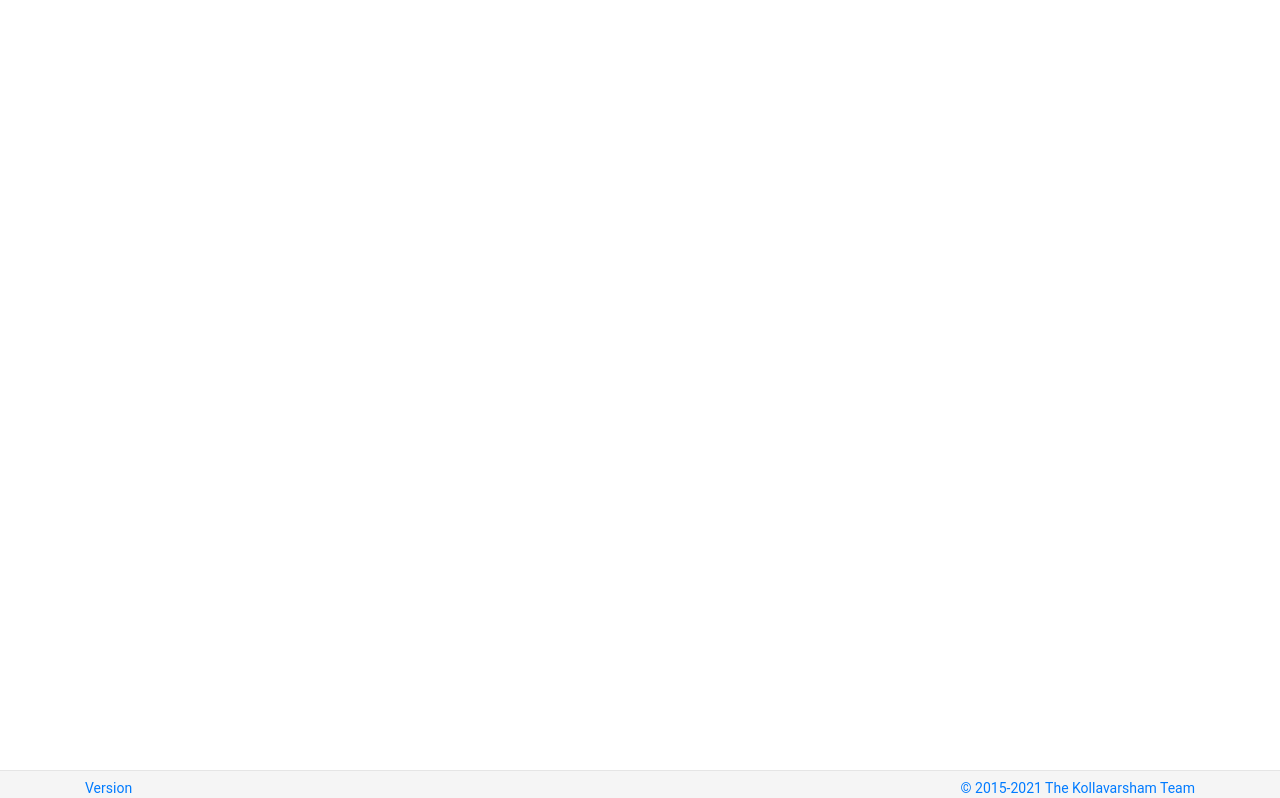
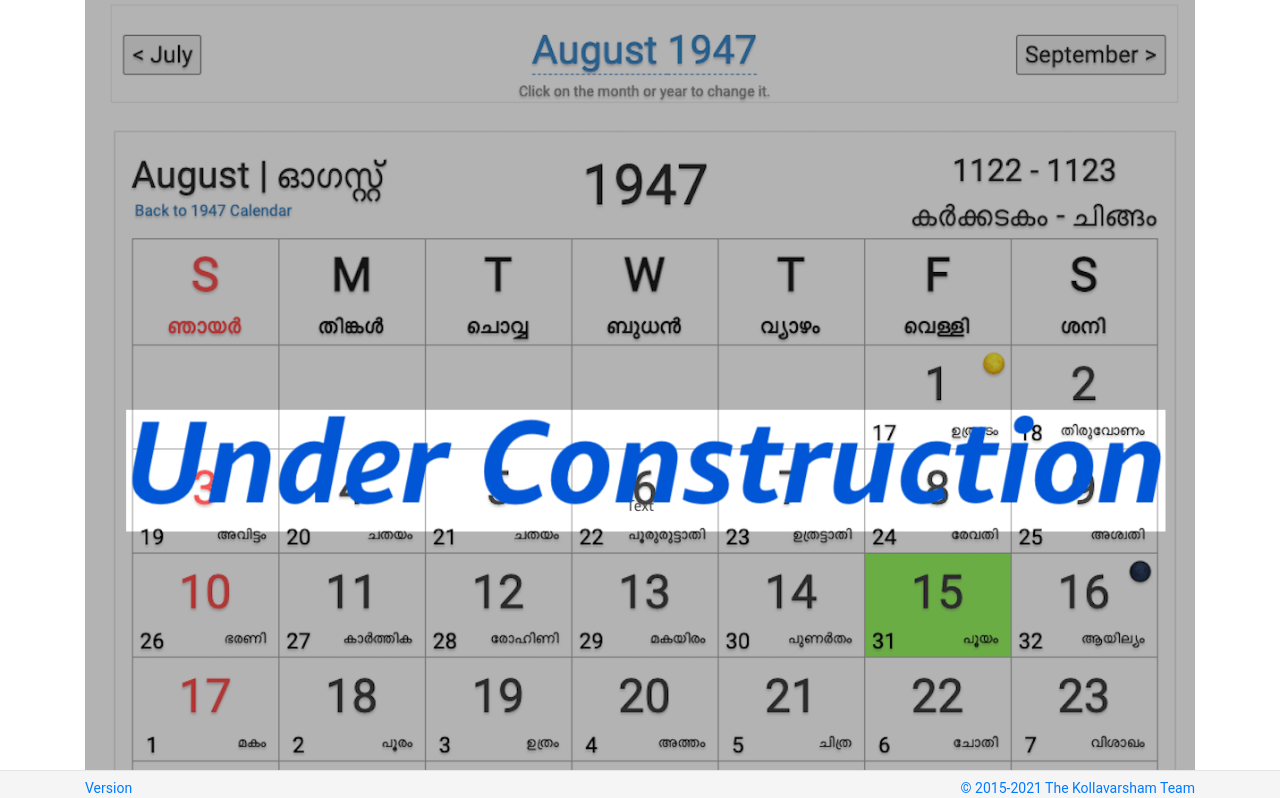
Before and after one commit to kollavarsham/calendar-vue, a Vue app: page / in a window 1280 px wide. Shown: the top 798 px of the page. Built offline with nearby package versions, Linux system fonts and the light colour scheme.

Commit message:
add under construction banner

```diff
--- a/src/App.vue
+++ b/src/App.vue
@@ -1,15 +1,19 @@
 <template>
   <div id="app">
+    <Calendar />
     <Footer />
   </div>
 </template>
 
 <script>
 import Footer from "./components/Footer";
+import Calendar from "./components/Calendar";
+
 export default {
   name: 'App',
   components: {
     Footer,
+    Calendar
   },
 };
 </script>
--- /dev/null
+++ b/src/components/Calendar.vue
@@ -0,0 +1,20 @@
+<template>
+<div class="container">
+<img src="../assets/underconstruction.png" alt="Under Construction">
+</div>
+</template>
+
+<script>
+export default {
+  name: 'Calendar',
+}
+</script>
+
+<style scoped>
+img {
+  display: block;
+  margin-left: auto;
+  margin-right: auto;
+  width: 100%;
+}
+</style>
--- a/src/components/Footer.vue
+++ b/src/components/Footer.vue
@@ -15,7 +15,11 @@
   </div>
 </template>
 
-<script></script>
+<script>
+export default {
+  name: 'Footer'
+}
+</script>
 
 <style scoped>
 #footer {
```
Also changed, not shown: src/assets/underconstruction.png (added).
